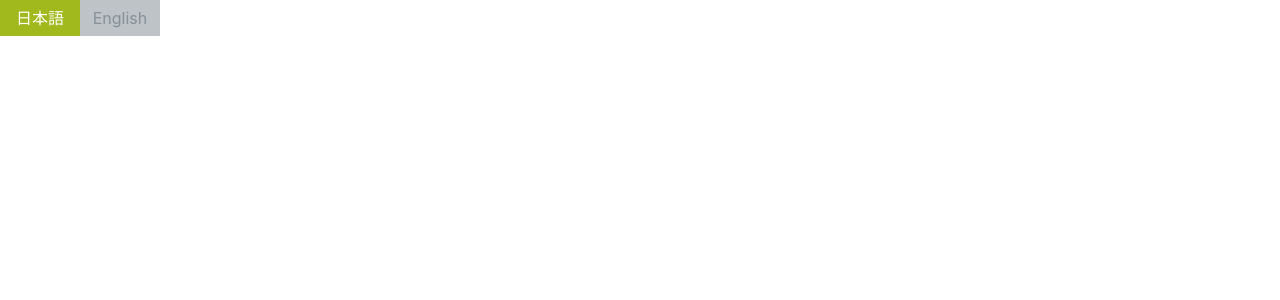
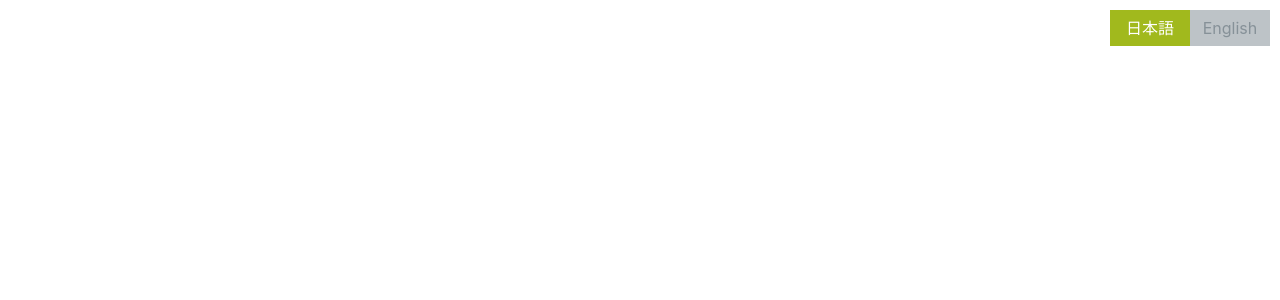
Before and after one commit to hayate4th/hayate4th-web, a React (Create React App) app: page / in a window 1280 px wide. Shown: the top 300 px of the page. Built offline with nearby package versions, Linux system fonts and the light colour scheme.

Commit message:
Add Header component with style

```diff
--- a/src/App.tsx
+++ b/src/App.tsx
@@ -1,22 +1,10 @@
 import React from 'react';
-import LocaleSelector from './components/LocaleSelector';
+import Header from './components/Header';
 
 const App: React.FC = () => {
-  const localeProps = [
-    {
-      defaultChecked: true,
-      inputValue: 'ja',
-      labelText: '日本語'
-    },
-    {
-      inputValue: 'en',
-      labelText: 'English'
-    }
-  ];
-
   return (
     <div className="App">
-      <LocaleSelector localeProps={localeProps} />
+      <Header />
     </div>
   );
 };
--- /dev/null
+++ b/src/components/Header/index.tsx
@@ -0,0 +1,25 @@
+import React from 'react';
+import LocaleSelector from '../LocaleSelector';
+import './style.css';
+
+const Header: React.FC = () => {
+  const localeProps = [
+    {
+      defaultChecked: true,
+      inputValue: 'ja',
+      labelText: '日本語'
+    },
+    {
+      inputValue: 'en',
+      labelText: 'English'
+    }
+  ];
+
+  return (
+    <header>
+      <LocaleSelector localeProps={localeProps} />
+    </header>
+  );
+};
+
+export default Header;
--- /dev/null
+++ b/src/components/Header/style.css
@@ -0,0 +1,11 @@
+header {
+  height: 80px;
+  padding: 10px;
+}
+
+.locale-selector {
+  /* localeProps の数に依存
+  80px × localePropsのlength) */
+  width: 160px;
+  margin: 0 0 0 auto;
+}
--- a/src/components/LocaleSelector/index.tsx
+++ b/src/components/LocaleSelector/index.tsx
@@ -11,6 +11,7 @@ const LocaleSelector: React.FC<LocaleSelectorProps> = props => {
 
   return (
     <div
+      className="locale-selector"
       onChange={(event: React.ChangeEvent<HTMLInputElement>) =>
         console.log(event.target.value)
       }
```
